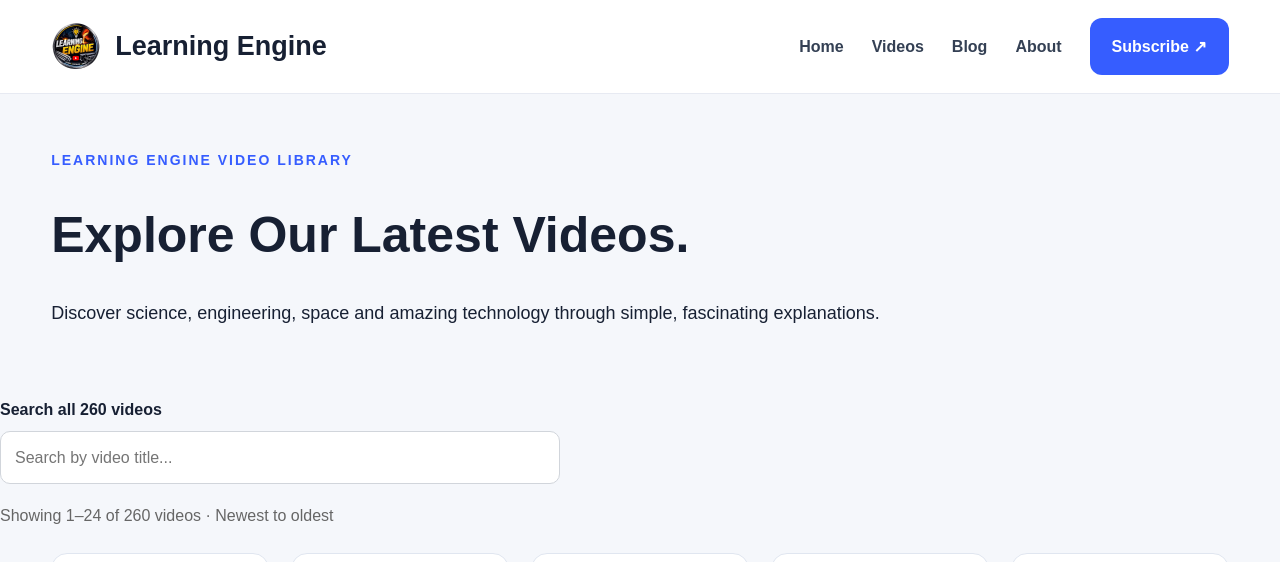
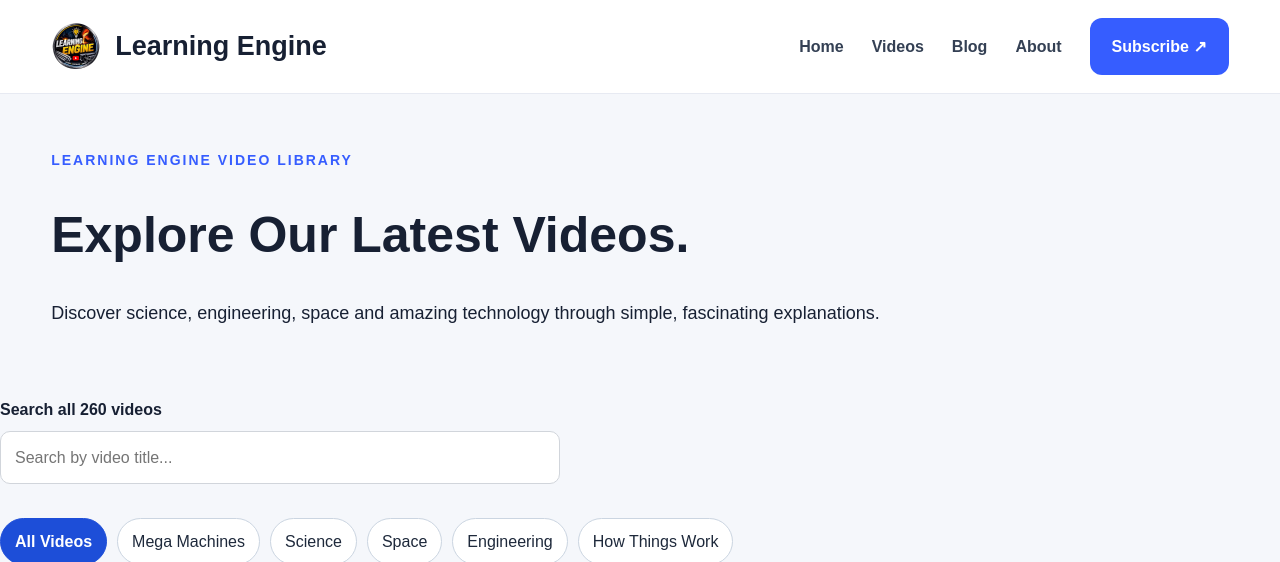
Before and after one commit to samk218-bit/learning-engine-website, a Jekyll site: the page videos/index.html, which Jekyll copies as it is, in a window 1280 px wide and 900 px high, cut to the strip 0-562 px from the top of the window. Built offline with Jekyll 4.4.1, drawn with Linux system fonts in a browser that asks for light colours; some of the changed lines change nothing that is shown.

Commit message:
Add video category filters

```diff
--- a/videos/index.html
+++ b/videos/index.html
@@ -171,6 +171,14 @@
 <section aria-label="Learning Engine video library" style="margin-top:24px;">
   <label for="videoSearch" style="display:block;font-weight:600;margin-bottom:8px;">Search all 260 videos</label>
   <input id="videoSearch" type="search" placeholder="Search by video title..." style="box-sizing:border-box;width:100%;max-width:560px;padding:12px 14px;border:1px solid #d1d5db;border-radius:10px;font:inherit;margin-bottom:18px;">
+  <div id="videoCategories" style="display:flex;flex-wrap:wrap;gap:10px;margin:16px 0;">
+  <button type="button" data-category="All Videos">All Videos</button>
+  <button type="button" data-category="Mega Machines">Mega Machines</button>
+  <button type="button" data-category="Science">Science</button>
+  <button type="button" data-category="Space">Space</button>
+  <button type="button" data-category="Engineering">Engineering</button>
+  <button type="button" data-category="How Things Work">How Things Work</button>
+</div>
   <p id="videoStatus" aria-live="polite" style="margin:0 0 14px;color:#666;">Loading videos…</p>
   <div class="shorts-grid" id="shortsGrid" aria-label="Learning Engine Shorts"></div>
   <div id="videoPagination" style="display:flex;gap:12px;align-items:center;justify-content:center;flex-wrap:wrap;margin:24px 0;">
@@ -184,6 +192,8 @@
 (() => {
   const grid = document.getElementById('shortsGrid');
   const search = document.getElementById('videoSearch');
+  const categoryContainer = document.getElementById('videoCategories');
+let selectedCategory = 'All Videos';
   const status = document.getElementById('videoStatus');
   const prev = document.getElementById('prevVideos');
   const next = document.getElementById('nextVideos');
@@ -233,14 +243,55 @@
     next.style.opacity = next.disabled ? '0.5' : '1';
   }
 
-  search.addEventListener('input', () => {
-    const query = search.value.trim().toLocaleLowerCase();
-    filteredVideos = allVideos.filter(video =>
-      video.title.toLocaleLowerCase().includes(query)
-    );
-    page = 1;
-    render();
+  function applyVideoFilters() {
+  const query = search.value.trim().toLocaleLowerCase();
+
+  filteredVideos = allVideos.filter(video => {
+    const title = video.title.toLocaleLowerCase();
+    const matchesSearch = title.includes(query);
+
+    const categoryKeywords = {
+      'Mega Machines': ['machine', 'crane', 'dam', 'press', 'platform', 'giant', 'heavy', 'lift'],
+      'Science': ['science', 'water', 'light', 'darkness', 'air', 'physics', 'chemical', 'atom', 'earth', 'how does'],
+      'Space': ['space', 'earth', 'planet', 'mars', 'satellite', 'universe', 'solar', 'cosmic', 'electron'],
+      'Engineering': ['engineering', 'engineer', 'bridge', 'construction', 'steel', 'hydraulic', 'train', 'technology'],
+      'How Things Work': ['how', 'why', 'what happens', 'what if', 'works', 'working', 'inside', 'explained', 'watch', 'battery']
+    };
+
+    const keywords = categoryKeywords[selectedCategory];
+    const matchesCategory = selectedCategory === 'All Videos' ||
+      (keywords && keywords.some(keyword => title.includes(keyword)));
+
+    return matchesSearch && matchesCategory;
   });
+
+  page = 1;
+  render();
+}
+
+search.addEventListener('input', applyVideoFilters);
+
+categoryContainer.addEventListener('click', event => {
+  const button = event.target.closest('button[data-category]');
+  if (!button) return;
+
+  selectedCategory = button.dataset.category;
+
+  categoryContainer.querySelectorAll('button').forEach(item => {
+    const active = item === button;
+    item.style.background = active ? '#1d4ed8' : '#ffffff';
+    item.style.color = active ? '#ffffff' : '#1e293b';
+    item.style.border = active ? '1px solid #1d4ed8' : '1px solid #cbd5e1';
+    item.style.borderRadius = '999px';
+    item.style.padding = '9px 14px';
+    item.style.cursor = 'pointer';
+    item.style.fontWeight = active ? '600' : '500';
+  });
+
+  applyVideoFilters();
+});
+
+categoryContainer.querySelector('[data-category="All Videos"]').click();
 
   prev.addEventListener('click', () => {
     if (page > 1) { page--; render(); }
```
